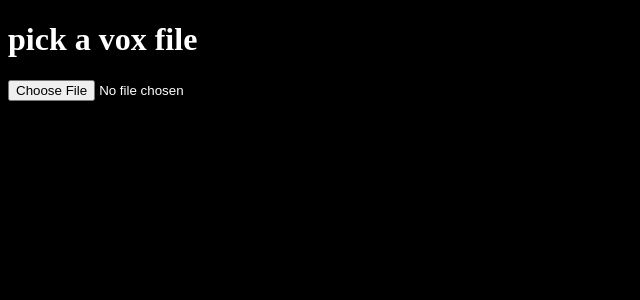
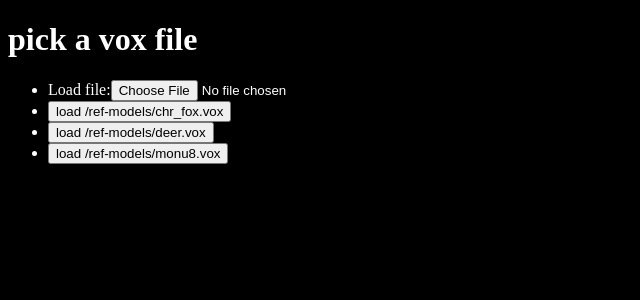
Before and after one commit to jokester/vox.ts, a Next.js app: page /demo/babylon in a window 1280 px wide. Shown: the top 300 px of the page, without its empty margins (0-640 px from the left). Built offline with nearby package versions, Linux system fonts and the light colour scheme.

Commit message:
add links to ref models

```diff
--- a/src/demo/babylon/babylon-demo.tsx
+++ b/src/demo/babylon/babylon-demo.tsx
@@ -46,6 +46,8 @@ const BabylonFilePicker: React.FC<{ onModelRead?(got: ParsedVoxFile): void }> =
     const parsed = basicParser(bytes);
     if (parsed.models.length === 1) {
       props.onModelRead?.(parsed);
+    } else {
+      console.error('cannot read model', bytes, parsed);
     }
   };
 
@@ -75,14 +77,31 @@ const BabylonFilePicker: React.FC<{ onModelRead?(got: ParsedVoxFile): void }> =
 
   return (
     <div>
+      <ul>
+        <li>
+          Load file:
           <input
             type="file"
             ref={inputRef}
+            disabled={reading}
             onChange={(ev) => {
               const file0 = ev.target.files?.item(0);
               file0 && onFileSelected(file0);
             }}
           />
+        </li>
+        {demoAssets.map((path, i) => (
+          <li key={i}>
+            <button
+              className="border border-white p-1 disabled:opacity-25"
+              disabled={reading}
+              onClick={() => onRequestResource(path)}
+            >
+              load {path}
+            </button>
+          </li>
+        ))}
+      </ul>
     </div>
   );
 };
@@ -129,3 +148,5 @@ const BabylonModelRenderer: React.FC<{ onReset?(): void; model?: ParsedVoxFile }
     </div>
   );
 };
+
+const demoAssets = ['/ref-models/chr_fox.vox', '/ref-models/deer.vox', '/ref-models/monu8.vox'] as const;
```
Lines whose indentation alone changed are shown as unchanged.
